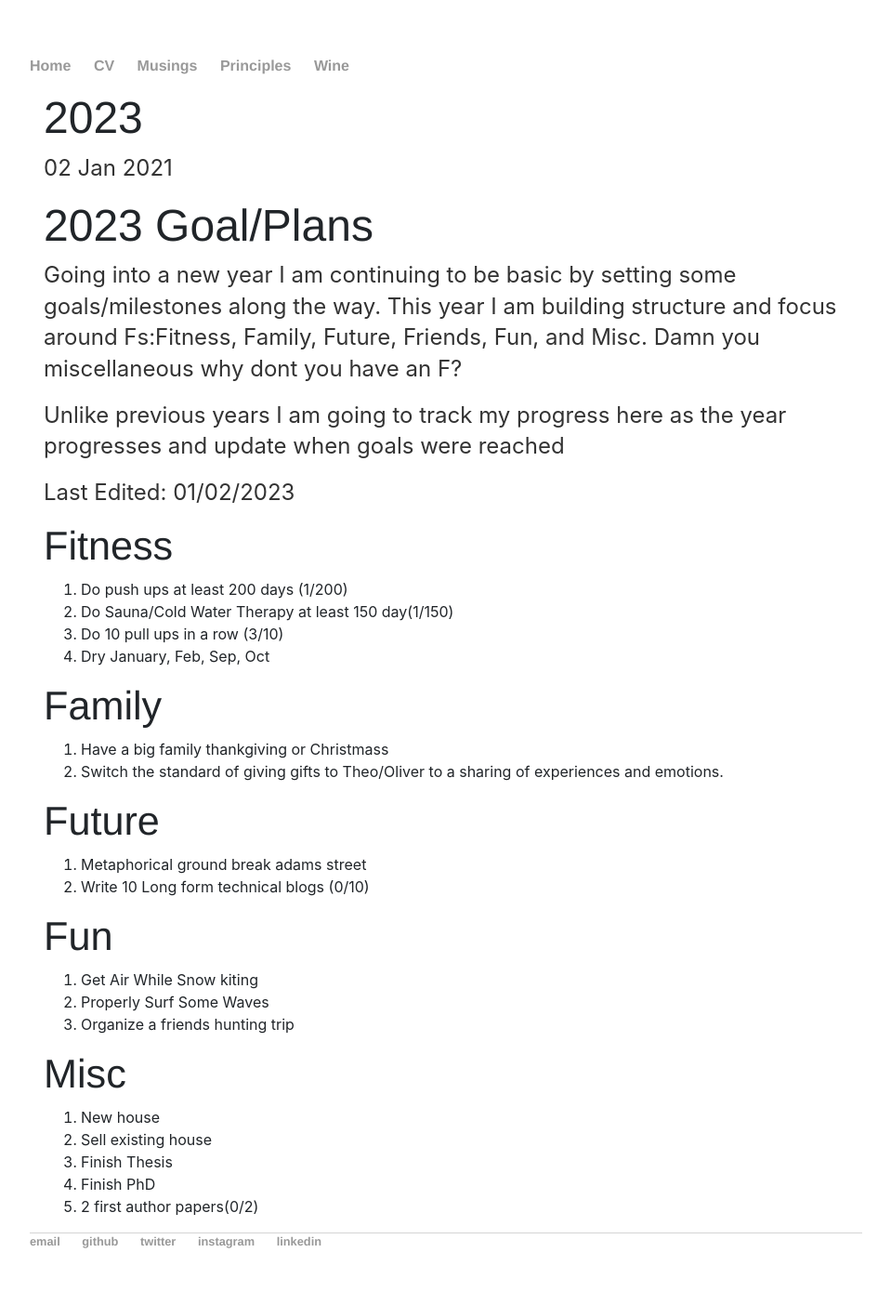
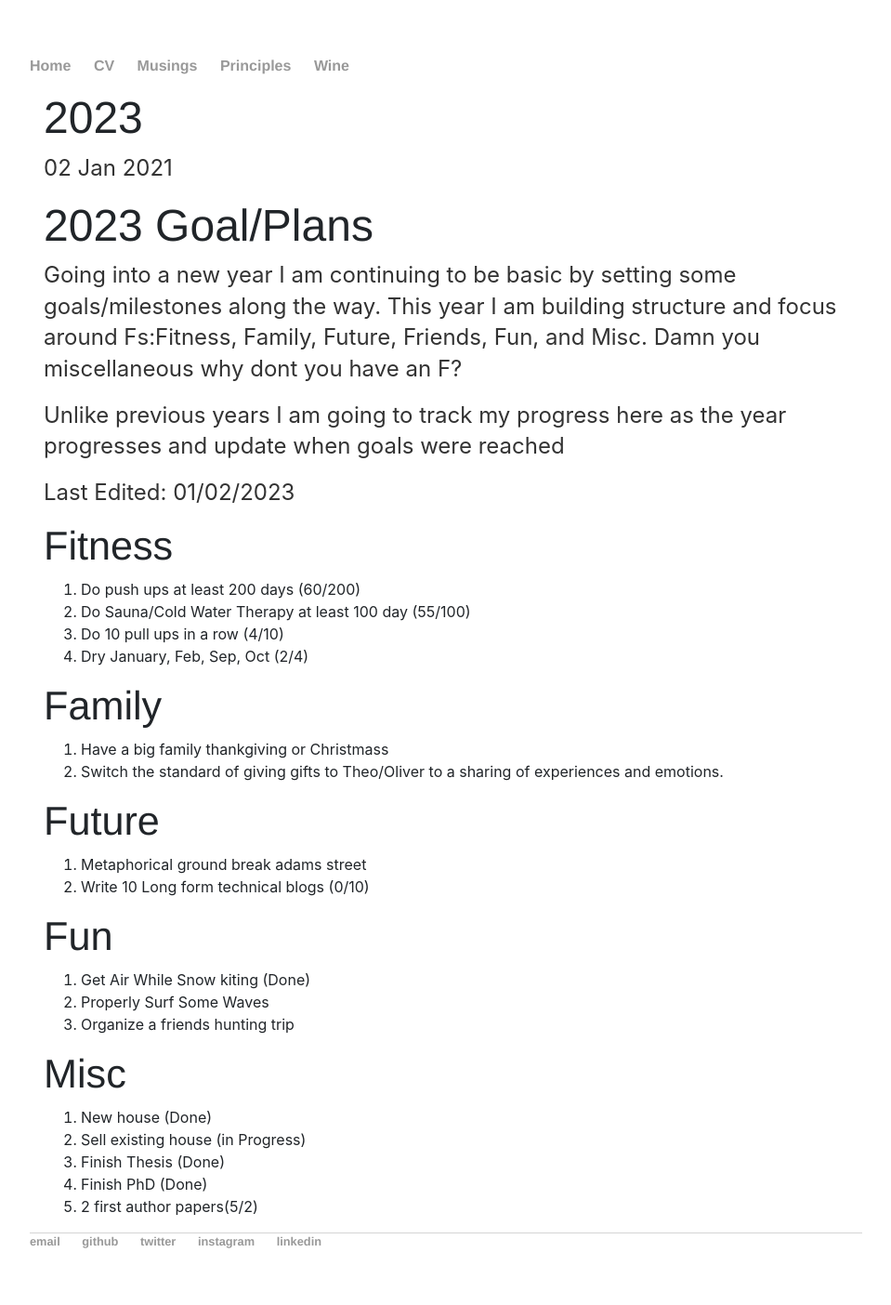
Before and after one commit to spacemanidol/spacemanidol.github.io, a Jekyll site: the page built from _posts/2021-01-02-2023.md, in a window 1280 px wide. Shown: the whole page at 93% size, without its empty margins (160-1119 px from the left). Built offline with Jekyll 4.4.1, drawn with Linux system fonts in a browser that asks for light colours; our own code applies the rules of GitHub Pages for plain Markdown files; a script that is not in the unit is left out; comment, search, counter and statistics services are not loaded.

Commit message:
Update 2021-01-02-2023.md

```diff
--- a/_posts/2021-01-02-2023.md
+++ b/_posts/2021-01-02-2023.md
@@ -7,10 +7,10 @@ Unlike previous years I am going to track my progress here as the year progresse
 Last Edited: 01/02/2023
 
 ## Fitness
-1. Do push ups at least 200 days (1/200)
-2. Do Sauna/Cold Water Therapy at least 150 day(1/150)
-3. Do 10 pull ups in a row (3/10)
-4. Dry January, Feb, Sep, Oct
+1. Do push ups at least 200 days (60/200)
+2. Do Sauna/Cold Water Therapy at least 100 day (55/100)
+3. Do 10 pull ups in a row (4/10)
+4. Dry January, Feb, Sep, Oct (2/4)
 
 ## Family
 1. Have a big family thankgiving or Christmass
@@ -21,13 +21,13 @@ Last Edited: 01/02/2023
 2.  Write 10 Long form technical blogs (0/10)
 
 ## Fun
-1. Get Air While Snow kiting
+1. Get Air While Snow kiting (Done)
 2. Properly Surf Some Waves
 3. Organize a friends hunting trip
 
 ## Misc
-1. New house
-2. Sell existing house
-3. Finish Thesis
-4. Finish PhD
-5. 2 first author papers(0/2)
+1. New house (Done)
+2. Sell existing house (in Progress)
+3. Finish Thesis (Done)
+4. Finish PhD (Done)
+5. 2 first author papers(5/2)
```
